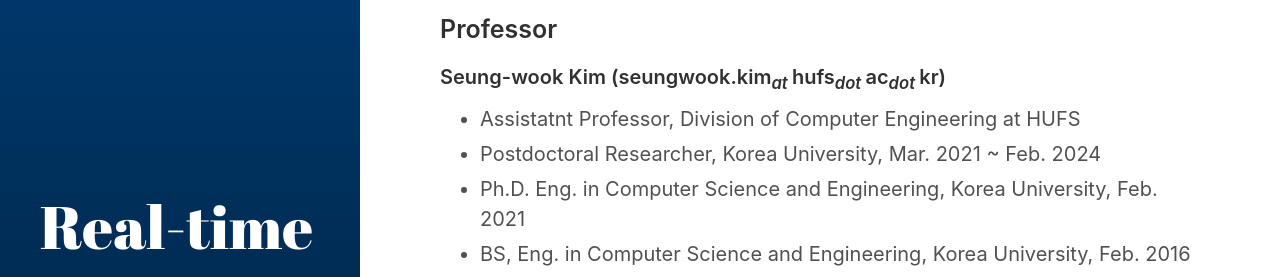
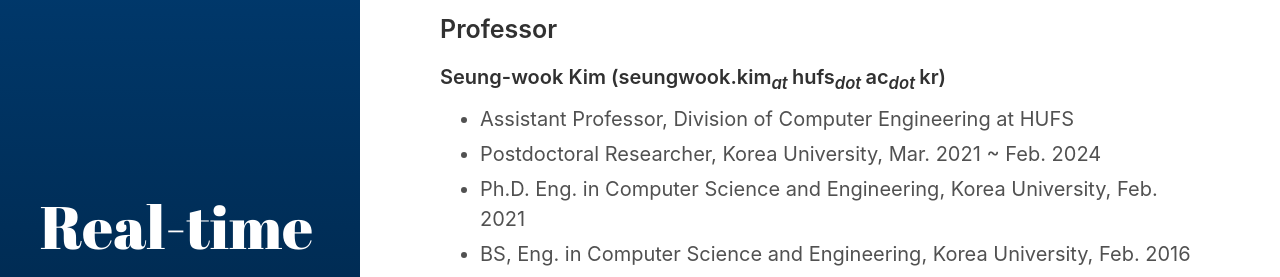
Before and after one commit to God-eunger/God-eunger.github.io, a Jekyll site: the page built from people/index.md, in a window 1280 px wide. Shown: the part 198-475 px from the top of the page. Built offline with Jekyll 4.4.1, drawn with Linux system fonts in a browser that asks for light colours.

Commit message:
Update index.md

```diff
--- a/people/index.md
+++ b/people/index.md
@@ -14,7 +14,7 @@
 ### Professor
 
 #### Seung-wook Kim (seungwook.kim<sub><i>at </i></sub>hufs<sub><i>dot </i></sub>ac<sub><i>dot </i></sub>kr)
- * Assistatnt Professor, Division of Computer Engineering at HUFS
+ * Assistant Professor, Division of Computer Engineering at HUFS
  * Postdoctoral Researcher, Korea University, Mar. 2021 ~ Feb. 2024
  * Ph.D. Eng. in Computer Science and Engineering, Korea University, Feb. 2021
  * BS, Eng. in Computer Science and Engineering, Korea University, Feb. 2016
```
